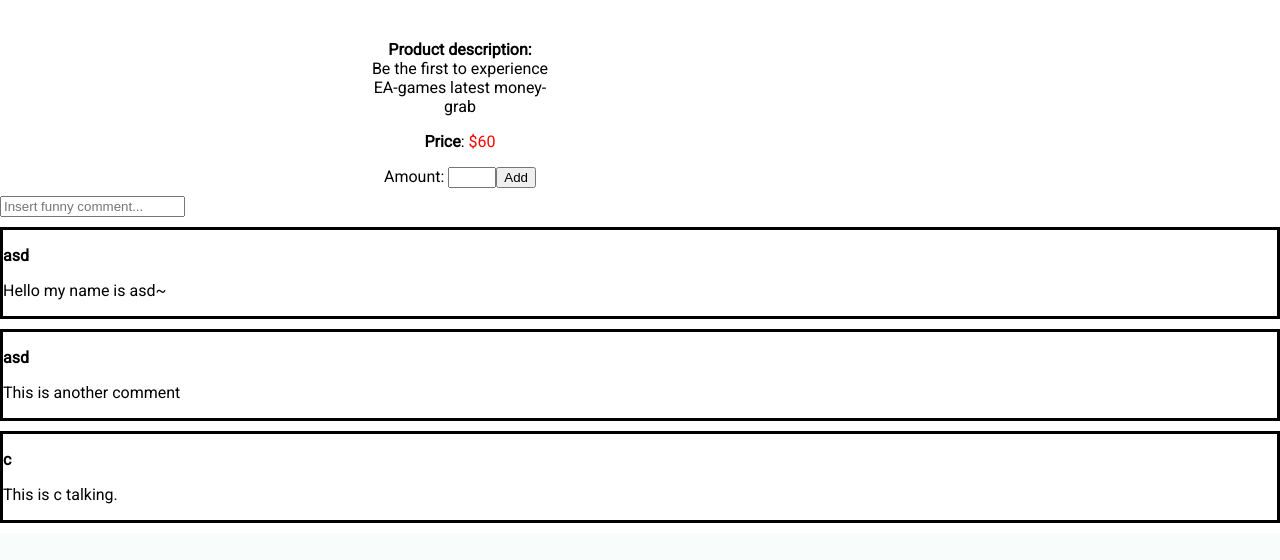
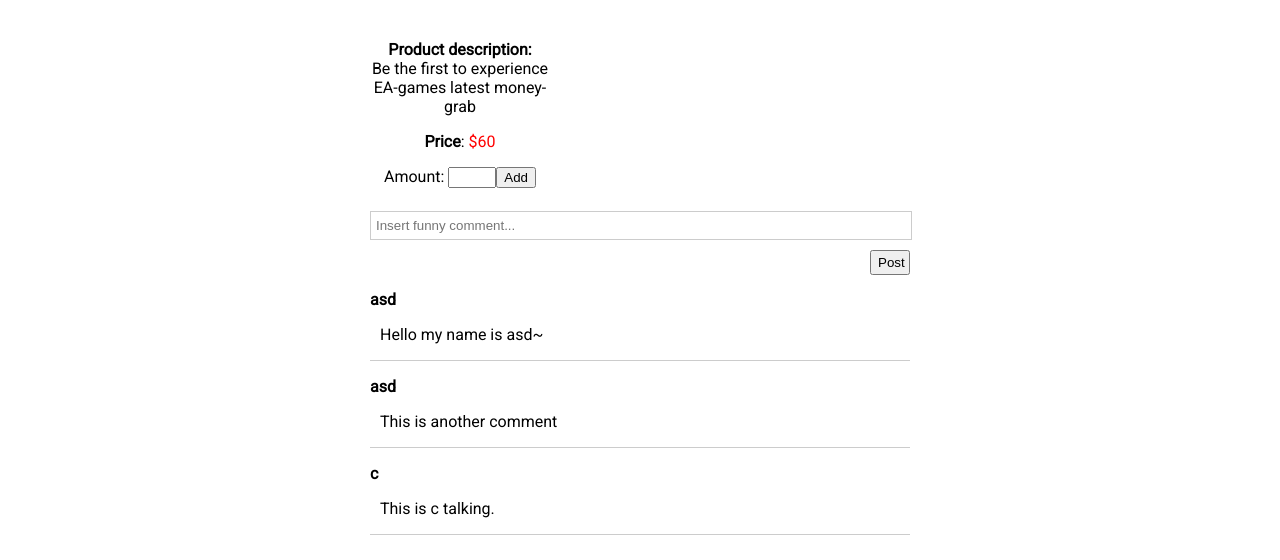
Before and after one commit to Ga22be/EITF05-webshop, a PHP site: page /pages/home.php in a window 1280 px wide. Shown: the part 853-1413 px from the top of the page. Before the commit the page ends 1376 px from the top, so only its background shows below. Run offline with PHP 8.4, Linux system fonts and the light colour scheme; the visitor is signed in with stand-in values (Sample User, id 1); data comes from the database, SQL or seed files in the repository; data that the repository does not hold is empty; a stand-in replaces the project's code that opens the database connection; some libraries are stand-ins or nearby versions.

Commit message:
posts css updated

```diff
--- a/css/home.css
+++ b/css/home.css
@@ -153,14 +153,39 @@ body {
 }
 
 #postsContainer {
+	width: 540px;
+	margin: 25px auto;
+}
+
+#postsContainer button {
 	margin-top: 10px;
+	width: 40px;
+	height: 25px;
+	float: right;
 }
 
 #postsContainer form {
-	margin-bottom: 10px;
+	margin-bottom: 50px;
 }
+
+#postsContainer input {
+	border: 1px solid #CCC;
+	height: 25px;
+	width: 533px;
+	padding-left: 5px;
+}
+
+#postsContainer input:focus {
+	border: 1px solid #555;
+}
+
+#postsContainer textarea, input { outline: none; }
 
 .post {
 	margin-bottom: 10px;
-	border: 3px solid black;
+	border-bottom: 1px solid #CCC;
 }
+
+.post #text {
+	padding-left: 10px;
+}
--- a/pages/home.php
+++ b/pages/home.php
@@ -66,15 +66,16 @@ foreach ($items as $row) {
 ?>
 	</div>
 	<div id="postsContainer">
-		<form action="POST">
-			<input type="text" placeholder="Insert funny comment...">
+		<form action="post" id="form-post">
+			<input type="text" placeholder="Insert funny comment..." name="comment">
+			<button>Post</button>
 		</form>
 
 <?php
 foreach ($posts as $post) {
 	echo "<div class=\"post\">";
 	echo "<b><p>" . $post['username'] . "</p></b>";
-	echo "<p>" . $post['usercomment'] . "</p>";
+	echo "<p id=\"text\">" . $post['usercomment'] . "</p>";
 	echo "</div>";
 }
 ?>
```
